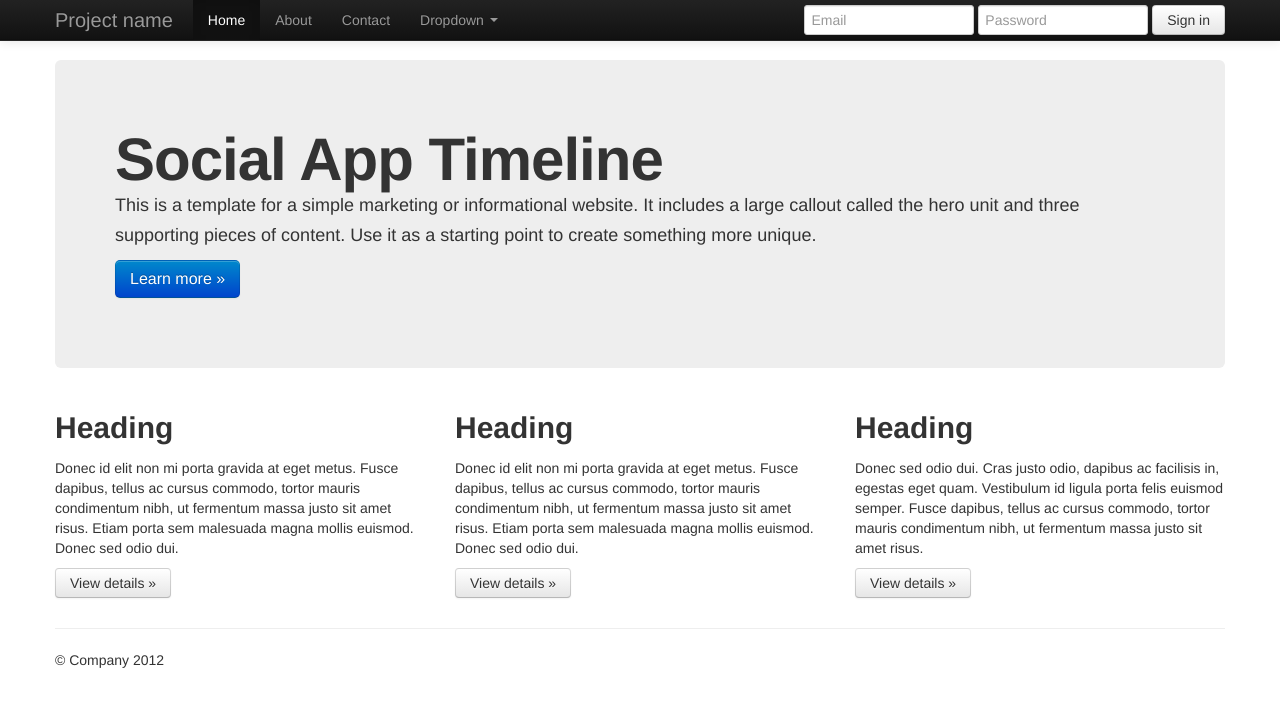
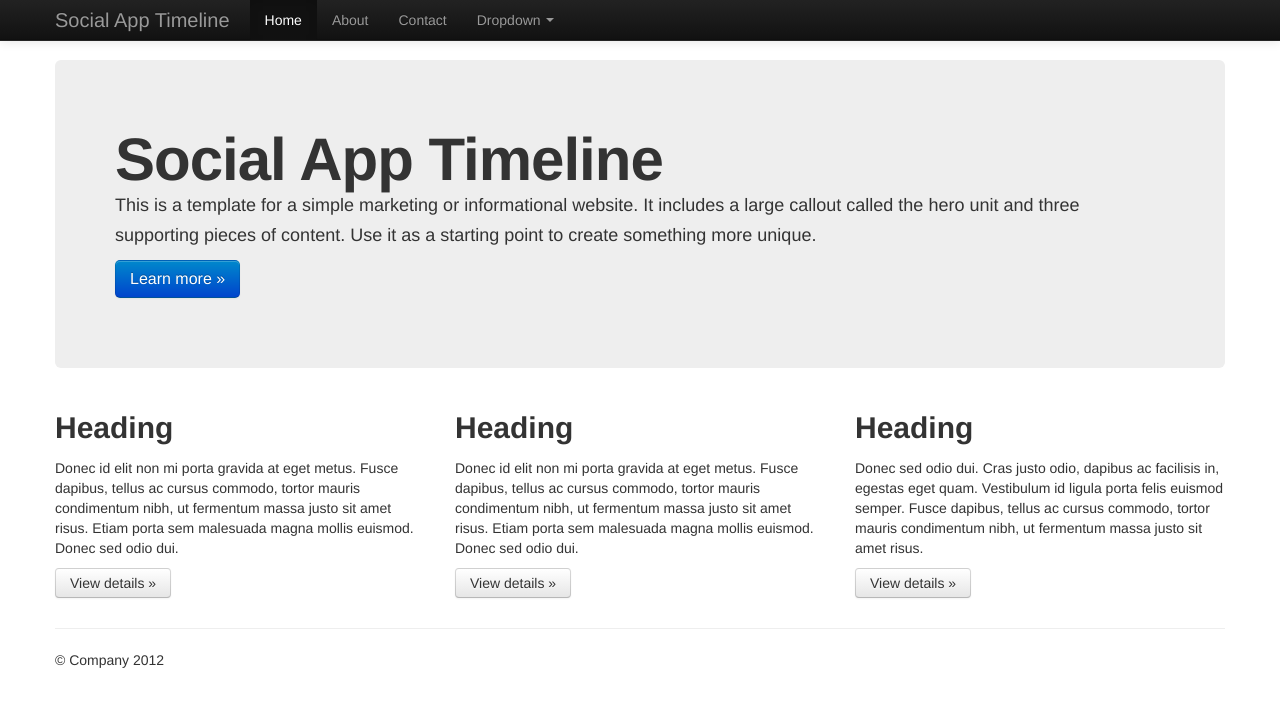
Before and after one commit to johngibb/timeline, a plain HTML site: page index.html in a window 1280 px wide. Drawn offline with nearby package versions, Linux system fonts and the light colour scheme.

Commit message:
update navbar

```diff
--- a/index.html
+++ b/index.html
@@ -31,7 +31,7 @@
                         <span class="icon-bar"></span>
                         <span class="icon-bar"></span>
                     </a>
-                    <a class="brand" href="#">Project name</a>
+                    <a class="brand" href="#">Social App Timeline</a>
                     <div class="nav-collapse collapse">
                         <ul class="nav">
                             <li class="active"><a href="#">Home</a></li>
@@ -50,11 +50,6 @@
                                 </ul>
                             </li>
                         </ul>
-                        <form class="navbar-form pull-right">
-                            <input class="span2" type="text" placeholder="Email">
-                            <input class="span2" type="password" placeholder="Password">
-                            <button type="submit" class="btn">Sign in</button>
-                        </form>
                     </div><!--/.nav-collapse -->
                 </div>
             </div>
```
